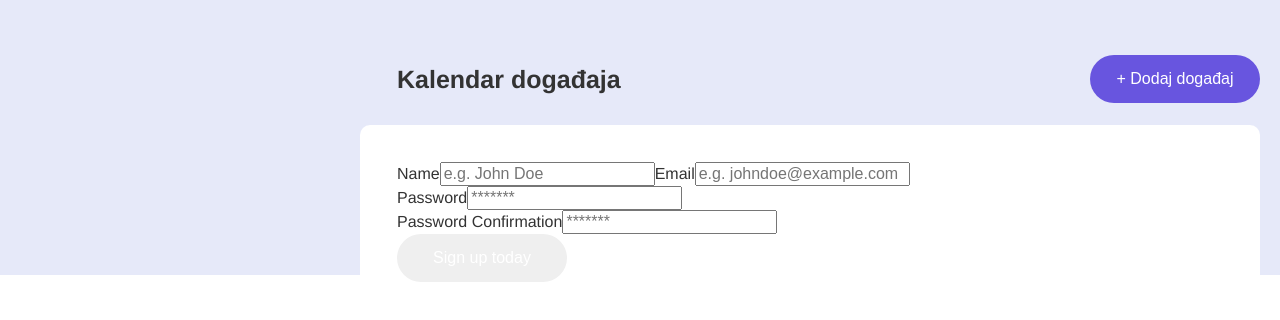
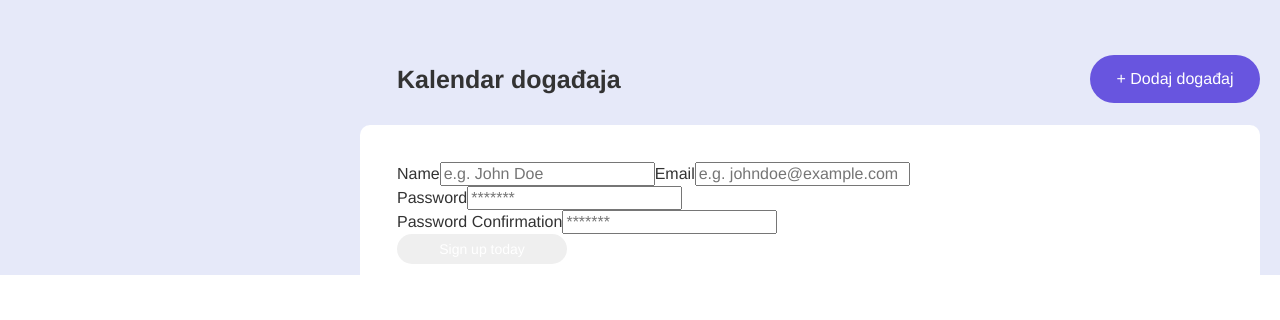
Before and after one commit to vegaitglobal/svilara, a Vue app: page /#/register in a window 1280 px wide. Shown: the top 320 px of the page. Built offline with nearby package versions, Linux system fonts and the light colour scheme; what vue-moment, vue-sweetalert2 would draw is missing.

Commit message:
Update base and reset scss, add new classes for buttons

```diff
--- a/src/App.vue
+++ b/src/App.vue
@@ -58,34 +58,4 @@ export default {
     border-radius: 10px;
   }
 }
-
-.btn {
-  min-width: 170px;
-  border-radius: 50px;
-  color: $white;
-  font-size: 16px;
-  line-height: 20px;
-  text-align: center;
-  border: 0;
-  padding: 14px 10px;
-  transition: 0.2s;
-
-  &.btn-purple {
-    background-color: $purple;
-
-    &:hover,
-    &:active {
-      background-color: rgba($purple, 0.6);
-    }
-  }
-
-  &.btn-orange {
-    background-color: $orange;
-
-    &:hover,
-    &:active {
-      background-color: rgba($orange, 0.6);
-    }
-  }
-}
 </style>
--- a/src/assets/scss/base.scss
+++ b/src/assets/scss/base.scss
@@ -1,14 +1,78 @@
 h1 {
     font-size: 25px;
-    font-weight: 900;
+    font-weight: 600;
 }
 
 h2 {
     font-size: 20px;
-    font-weight: 900;
+    font-weight: 600;
 }
 
 h3 {
     font-size: 16px;
-    font-weight: 900;
+    font-weight: 600;
 }
+
+p {
+    font-size: 14px;
+    line-height: 18px;
+}
+
+.btn {
+    min-width: 170px;
+    border-radius: 50px;
+    color: $white;
+    font-size: 14px;
+    line-height: 18px;
+    text-align: center;
+    border: 0;
+    padding: 6px 10px;
+    transition: 0.2s;
+
+    &.btn-small {
+        font-size: 10px;
+        min-width: 78px;
+    }
+
+    &.btn-large {
+        padding: 14px 10px;
+        font-size: 16px;
+        line-height: 20px;
+    }
+
+    &.btn-purple {
+      background-color: $purple;
+
+      &:hover,
+      &:active {
+        background-color: rgba($purple, 0.6);
+      }
+    }
+
+    &.btn-orange {
+      background-color: $orange;
+
+      &:hover,
+      &:active {
+        background-color: rgba($orange, 0.6);
+      }
+    }
+
+    &.btn-red {
+        background-color: $red;
+
+        &:hover,
+        &:active {
+          background-color: rgba($red, 0.6);
+        }
+      }
+
+      &.btn-green {
+        background-color: $green;
+
+        &:hover,
+        &:active {
+          background-color: rgba($green, 0.6);
+        }
+      }
+  }
--- a/src/assets/scss/reset.scss
+++ b/src/assets/scss/reset.scss
@@ -35,10 +35,6 @@ html, body {
 article, aside, details, figcaption, figure,
 footer, header, hgroup, menu, nav, section {
 	display: block;
-}
-
-.wrapper {
-    width: 100%;
 }
 
 body {
@@ -140,6 +136,7 @@ html {
 img {
     border: 0; /* 1 */
     -ms-interpolation-mode: bicubic; /* 2 */
+    max-width: 100%;
 }
 
 /**
@@ -197,6 +194,7 @@ textarea {
     vertical-align: baseline; /* 3 */
     *vertical-align: middle; /* 3 */
     color: $font-color;
+    font-family: "Montserrat", Helvetica, Arial, sans-serif;
 }
 
 /**
@@ -324,16 +322,6 @@ textarea {
     color: $font-color;
 }
 
-::-moz-selection {
-    background: gray;
-    text-shadow: none;
-}
-
-::selection {
-    background: gray;
-    text-shadow: none;
-}
-
 img {
     vertical-align: middle;
     max-width: 100%;
@@ -344,27 +332,3 @@ fieldset {
     margin: 0;
     padding: 0;
 }
-
-.chromeframe {
-    margin: 0.2em 0;
-    color: $black;
-    padding: 0.2em 0;
-}
-
-// Library override
-.multiselect__tags {
-    min-height: 53px!important;
-    padding-top: 15px!important;
-    border-radius: 0!important;
-    border: 2px solid #d8d8d8!important;
-    margin-top: 19px!important;
-}
-
-.multiselect__select {
-    top: 7px!important;
-    right: -4px!important;
-}
-
-.multiselect__content {
-    height: 100px!important;
-}
--- a/src/components/Header.vue
+++ b/src/components/Header.vue
@@ -9,7 +9,7 @@
             <div class="search-wrapper">
 
             </div>
-            <button class="btn btn-purple" type="button">+ Dodaj događaj</button>
+            <button class="btn btn-purple btn-large" type="button">+ Dodaj događaj</button>
         </div>
     </header>
   </div>
--- a/src/components/MainEvent.vue
+++ b/src/components/MainEvent.vue
@@ -7,7 +7,7 @@
                 <p>Drustveni centar | 10:00-18:00h</p>
                 <h3>Interaktivna edukativna radionica “Industrijska proslost Almasakog kraja</h3>
                 <p>Lorem Ipsum is simply dummy text of the printing and typesetting industry. Lorem Ipsum has been the industry's standard dummy text ever since the 1500s, when an unknown printer took a galley of type and scramble</p>
-                <button>Pogledaj opis</button>
+                <button type="button" class="btn btn-orange">Pogledaj opis</button>
             </div>
         </div>
     </div>
```
